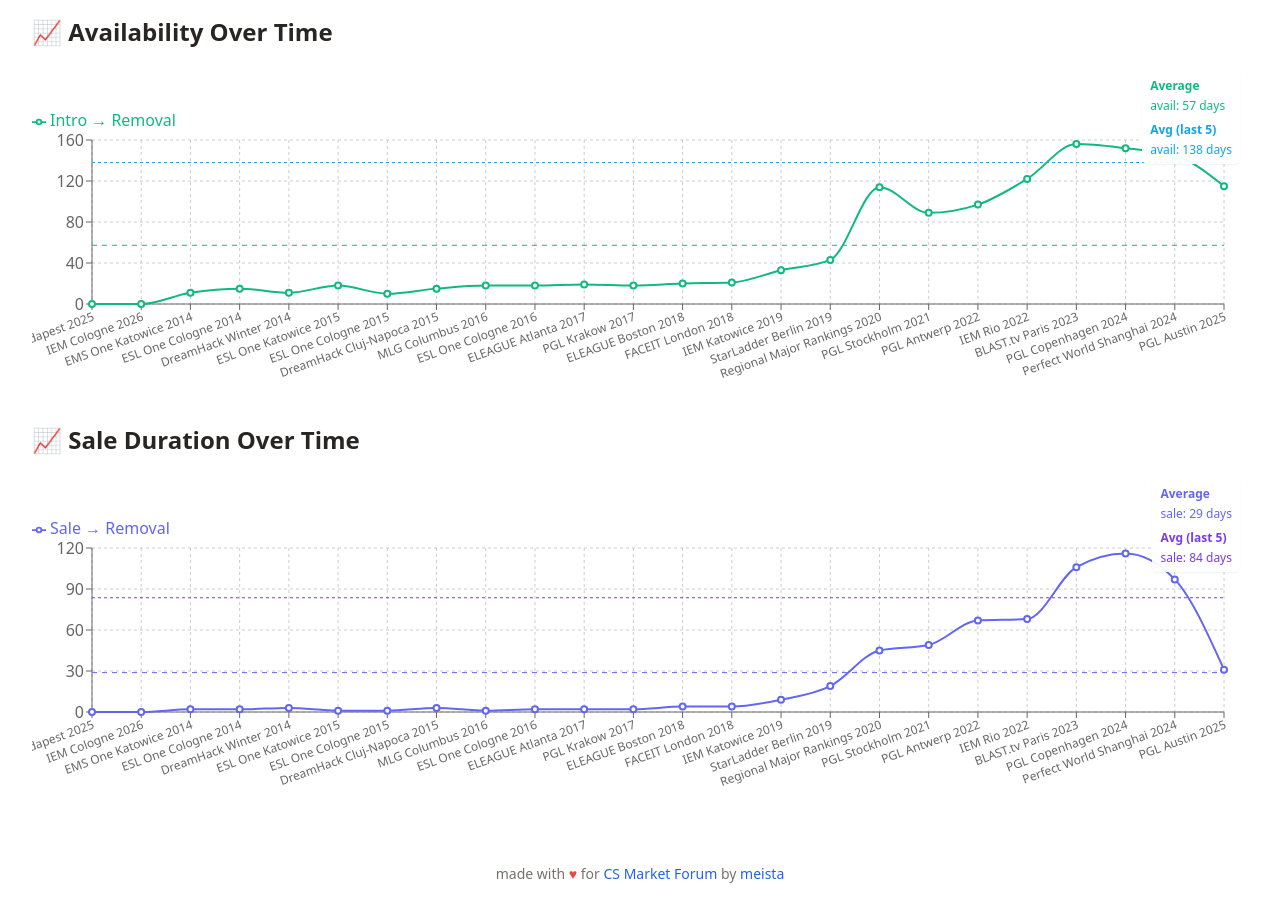
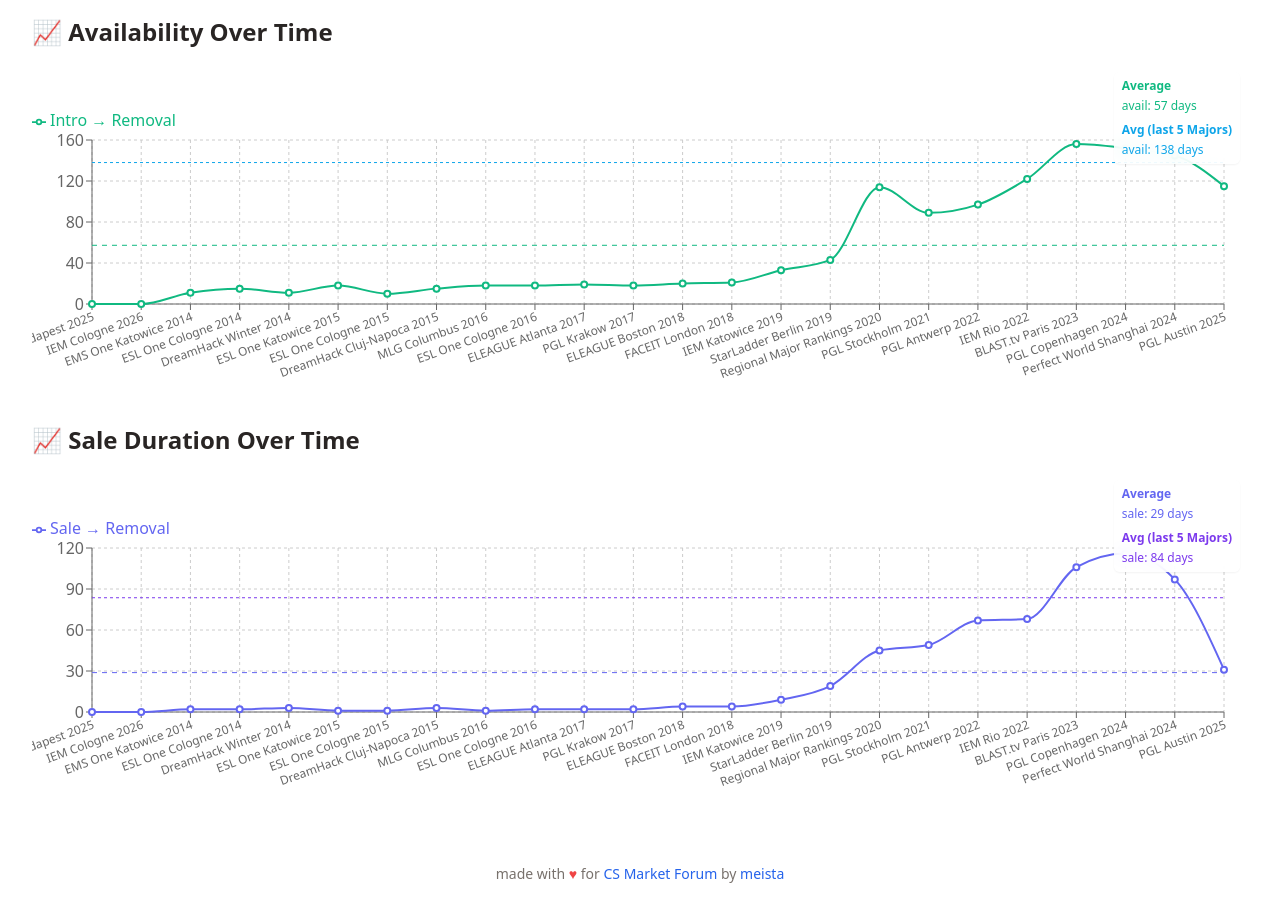
Before and after one commit to meistaGG/cs2-major-sale-tracker, a React (Vite) app: page / in a window 1280 px wide. Shown: the part 2500-3417 px from the top of the page. Built offline with nearby package versions, Linux system fonts and the light colour scheme.

Commit message:
Update app.tsx

```diff
--- a/src/app.tsx
+++ b/src/app.tsx
@@ -780,7 +780,7 @@ export default function CS2CapsuleTracker() {
                 className="mt-1"
                 style={{ color: "#0ea5e9", fontWeight: 700 }}
               >
-                Avg (last 5)
+                Avg (last 5 Majors)
               </div>
               <div style={{ color: "#0ea5e9" }}>
                 avail: {avgAvail5.toFixed(0)} days
@@ -863,7 +863,7 @@ export default function CS2CapsuleTracker() {
                 className="mt-1"
                 style={{ color: "#7c3aed", fontWeight: 700 }}
               >
-                Avg (last 5)
+                Avg (last 5 Majors)
               </div>
               <div style={{ color: "#7c3aed" }}>
                 sale: {avgSale5.toFixed(0)} days
```
